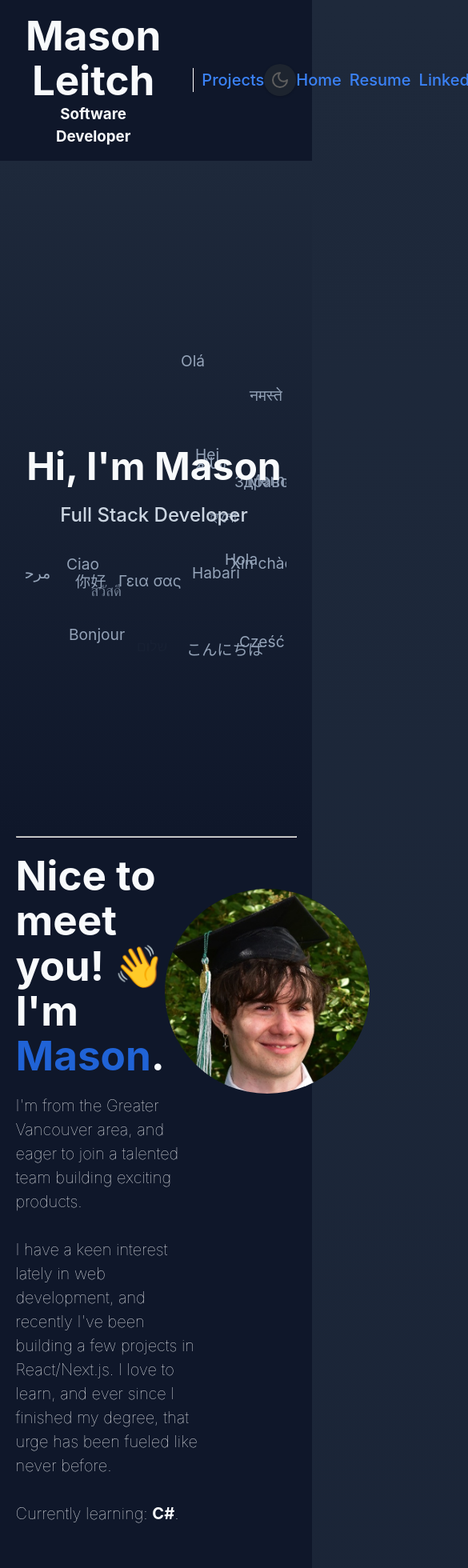
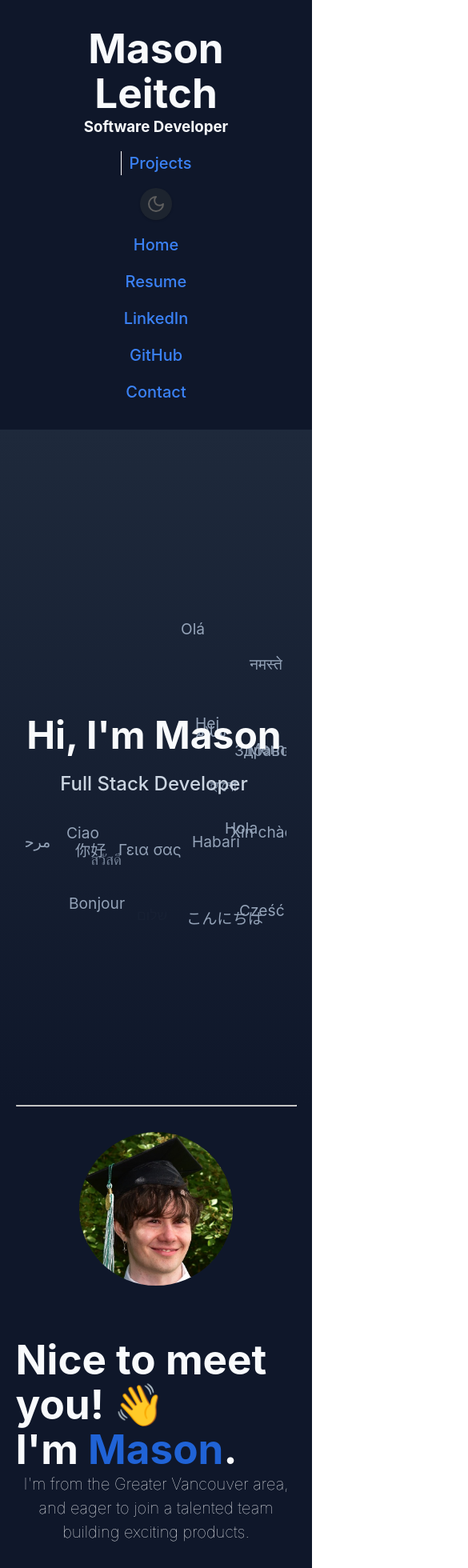
Before and after one commit to masonym/masonym.github.io, a React (Vite) app: page / in a window 390 px wide. Shown: the top 1960 px of the page at 80% size, 585 px wide, since content can reach past the window. Built offline with nearby package versions, Linux system fonts and the light colour scheme.

Commit message:
Updated mobile responsiveness

```diff
--- a/index.html
+++ b/index.html
@@ -10,7 +10,7 @@
   <link rel="mask-icon" href="/safari-pinned-tab.svg" color="#5bbad5">
   <meta name="msapplication-TileColor" content="#da532c">
   <meta name="theme-color" content="#ffffff">
-  <meta name="viewport" content="width=device-width">
+  <meta name="viewport" content="width=device-width, initial-scale=1.0, maximum-scale=1.0, user-scalable=no">
   <title>Mason Leitch</title>
 </head>
 
--- a/src/components/Header/Header.module.css
+++ b/src/components/Header/Header.module.css
@@ -74,3 +74,27 @@
 .closeButton:hover {
     background-color: #d32f2f;
 }
+
+@media (max-width: 768px) {
+    .nav {
+        flex-direction: column;
+        gap: 1rem;
+        padding: 1rem;
+    }
+
+    .headerTitles {
+        flex-direction: column;
+        gap: 1rem;
+        align-items: center;
+        text-align: center;
+    }
+
+    .navItems {
+        flex-direction: column;
+        gap: 1rem;
+    }
+
+    .header {
+        padding: 1rem;
+    }
+}
--- a/src/components/Intro/Intro.module.css
+++ b/src/components/Intro/Intro.module.css
@@ -6,10 +6,11 @@
     display: flex;
     flex-direction: column;
     align-items: flex-start;
-    padding-left: 5%;
-    padding-right: 5%;
+    padding: 0 5%;
     max-width: 1440px;
     margin: 0 auto;
+    width: 100%;
+    box-sizing: border-box;
 }
 
 .introParagraph {
@@ -17,6 +18,8 @@
     font-size: 1.25em;
     font-weight: lighter;
     margin-right: 35%;
+    width: 100%;
+    box-sizing: border-box;
 }
 
 .greetingAndPortrait {
@@ -25,11 +28,32 @@
     align-items: center;
     justify-content: space-between;
     width: 100%;
+    gap: 2rem;
 }
 
 .portrait {
     width: 16em;
     border-radius: 50%;
     margin-top: 4em;
-    margin-right: 4em;
 }
+
+@media (max-width: 768px) {
+    .greetingAndPortrait {
+        flex-direction: column-reverse;
+        text-align: center;
+    }
+
+    .portrait {
+        margin: 2em 0;
+        width: 12em;
+    }
+
+    .introParagraph {
+        margin-right: 0;
+        text-align: center;
+    }
+
+    .introWrapper {
+        align-items: center;
+    }
+}
```
